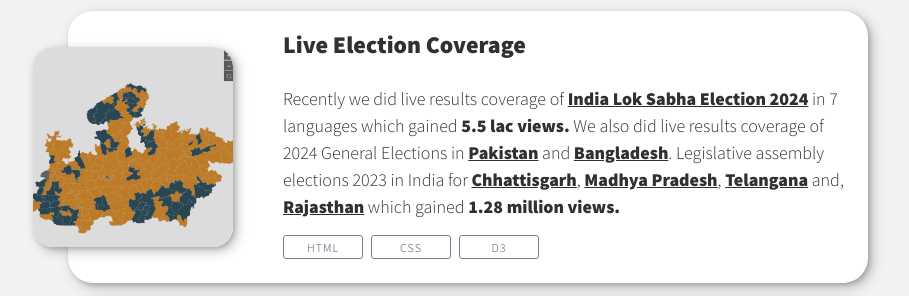
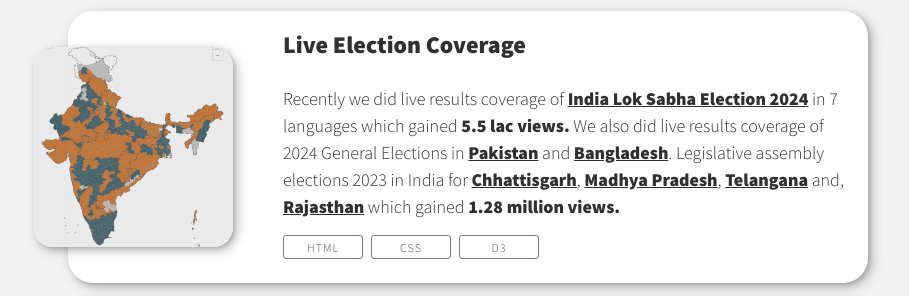
Before and after one commit to kavbis066/portfolio, a plain HTML site: page index.html in a window 1280 px wide. Shown: the part 642-938 px from the top of the page, without its empty margins (172-1081 px from the left). Drawn offline with nearby package versions, Linux system fonts and the light colour scheme.

Commit message:
img added for india election;fixed flex wrap

```diff
--- a/css/style.css
+++ b/css/style.css
@@ -322,7 +322,7 @@
     width: 100%;
     height: 100%;
     border-radius: 20px;
-    background-color: #535353;
+    background-color: #979797;
     opacity: 0.2;
 }
 
@@ -439,7 +439,7 @@
 
 .noteworthy-cards {
     display: flex;
-    flex-wrap: wrap;
+    flex-wrap: nowrap;
     list-style: none;
     margin: 0;
     padding: 0;
@@ -448,6 +448,12 @@
 .noteworthy-cards__item {
     display: flex;
     padding: 1rem;
+}
+
+@media (max-width: 39rem) {
+    .noteworthy-cards {
+        flex-wrap: wrap;
+    }
 }
 
 @media (min-width: 40rem) {
--- a/index.html
+++ b/index.html
@@ -53,7 +53,7 @@
             <div class="cards__wrapper">
                 <div class="cards__item">
                     <div class="cards__img">
-                        <img src="img/project/mp-election.png" alt="Madhya Pradesh Vidhan Sabha elections 2023">
+                        <img src="img/project/india-election.png" alt="Madhya Pradesh Vidhan Sabha elections 2023">
                     </div>
                     <div class="cards__content">
                         <div class="cards__title">Live Election Coverage</div>
```
Also changed, not shown: img/project/india-election.png (added).
